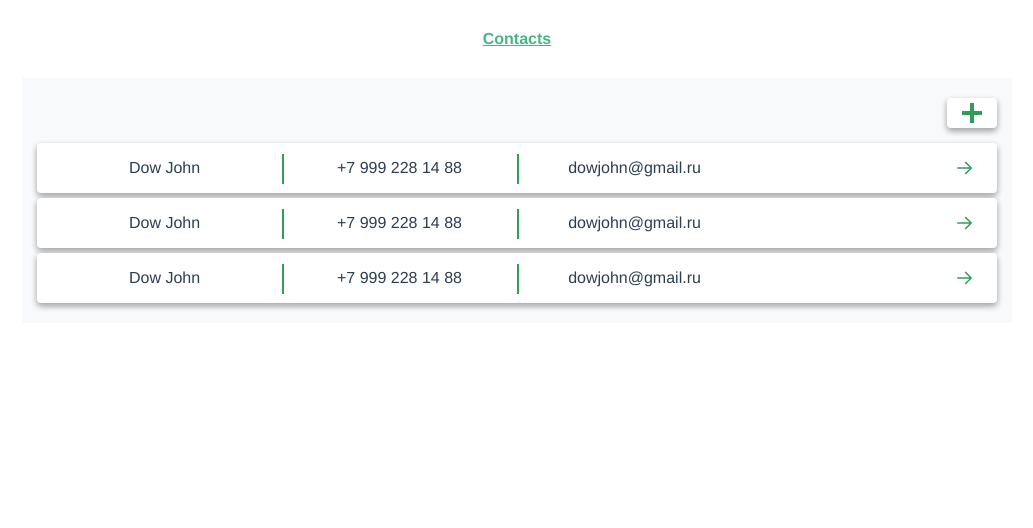
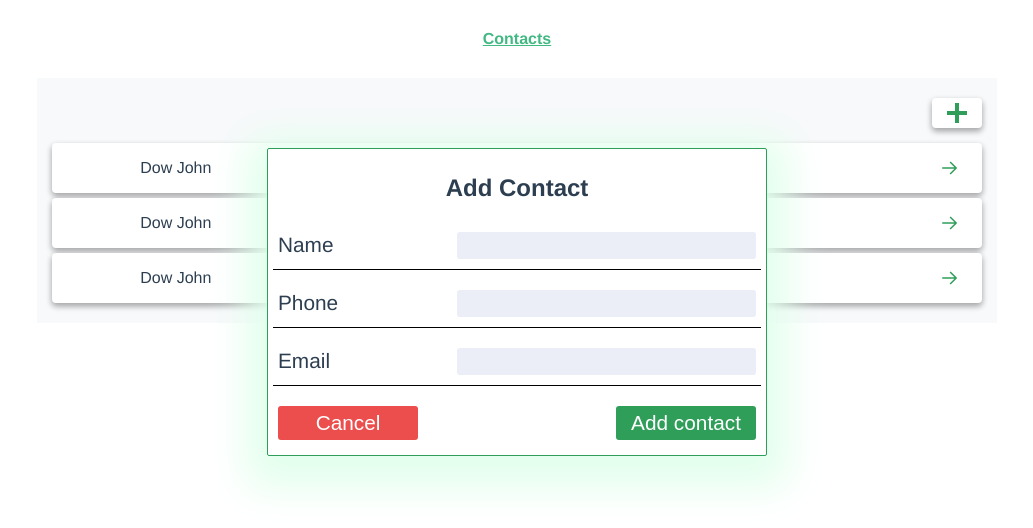
Before and after one commit to Senior-Pomidor/PhoneBook-Vue, a Vue app: page / in a window 1280 px wide. Both pictures are taken after a click on the button 1095 px from the left and 113 px from the top of the page. Shown: the top 528 px of the page, without its empty margins (123-1156 px from the left). Built offline with nearby package versions, Linux system fonts and the light colour scheme.

Commit message:
Added modal window 'AddContact' with styles

```diff
--- a/src/App.vue
+++ b/src/App.vue
@@ -33,10 +33,13 @@
 }
 
 .container {
+  box-sizing: border-box;
   width: 100%;
   max-width: 960px;
   margin: 0 auto;
   padding: 0 15px;
   background: rgb(248, 249, 251);
 }
+
+
 </style>
--- /dev/null
+++ b/src/components/AddContact.vue
@@ -0,0 +1,142 @@
+<template>
+	<div class="add-contact" ref="add_contact">
+		<h2>Add Contact</h2>
+		<form class="add-contact__form" action="">
+			<div class="add-contact__input-field">
+				<label for="add-contact__name">Name</label>
+				<input class="add-contact__input" type="text" id="add-contact__name" v-model="name">
+			</div>
+
+			<div class="add-contact__input-field">
+				<label for="add-contact__phone">Phone</label>
+				<input class="add-contact__input" type="text" id="add-contact__phone" v-model="phone">
+			</div>
+
+			<div class="add-contact__input-field">
+				<label for="add-contact__email">Email</label>
+				<input class="add-contact__input" type="text" id="add-contact__email" v-model="email">
+			</div>
+
+			<div class="add-contact__input-field">
+				<button class="add-contact__btn add-contact__btn--cancel" @click.prevent="close">Cancel</button>
+				<button class="add-contact__btn add-contact__btn--submit" type="submit">Add contact</button>
+			</div>
+		</form>
+	</div>
+</template>
+
+<script>
+export default {
+	data: () => ({
+		name: '',
+		phone: '',
+		email: ''
+	}),
+	methods: {
+		close() {
+			this.$emit('close')
+		}
+	}
+}
+</script>
+
+<style lang="scss" scoped>
+.add-contact {
+	// display: none;
+	position: absolute;
+	top: 70px;
+	left: 50%;
+	width: 500px;
+	box-sizing: border-box;
+	background-color: #fff;
+	border: 1px solid #2f9e59;
+	border-radius: 2px;
+	margin-left: -250px;
+	padding: 5px;
+	box-shadow: 0px 10px 40px 20px #e1ffec;
+
+	&__form {
+		display: flex;
+		flex-direction: column;
+		font-size: 1.3em;
+	}
+
+	&__input-field {
+		display: flex;
+		justify-content: space-between;
+		align-items: center;
+		// border: 1px solid green;
+		padding: 10px 5px;
+
+		&:not(:first-child) {
+			margin-top: 10px;
+		}
+
+		&:not(:last-child) {
+			border-bottom: 1px solid black;
+		}
+	}
+
+	&__input {
+		width: 60%;
+		padding: 5px;
+		border: 1px solid transparent;
+		border-radius: 3px;
+		background-color: #ebedf7;
+
+		&:focus {
+			background-color: transparent;
+			border-color: #2f9e59;
+			outline: none;
+		}
+	}
+
+	&__btn {
+		// margin-top: 30px;
+		width: 140px;
+		color: #fff;
+		font-size: 1em;
+		padding: 5px 10px;
+		border-radius: 3px;
+		border: none;
+		outline: none;
+
+		&--cancel {
+			background-color: rgb(236, 78, 78);
+
+			&:hover {
+				background-color: rgb(207, 40, 40);
+			}
+
+			&:active {
+				background-color: rgba(224, 81, 81, 0.767);
+			}
+		}
+
+		&--submit {
+			background-color: #2f9e59;
+
+			&:hover {
+				background-color: #118d40;
+			}
+
+			&:active {
+				background-color: rgb(85, 212, 134);
+			}
+		}
+	}
+}
+
+@media (max-width: 500px) {
+	.add-contact {
+		left: 0;
+		width: 100%;
+		margin-left: 0;
+		font-size: 0.95em;
+
+		&__btn {
+			width: 130px;
+		}
+	}
+}
+</style>
--- a/src/components/Contact.vue
+++ b/src/components/Contact.vue
@@ -104,4 +104,10 @@
       }
     }
   }
+
+  @media (max-width: 400px) {
+    .contact {
+      font-size: 0.9em;
+    }
+  }
 </style>
--- a/src/views/Contacts.vue
+++ b/src/views/Contacts.vue
@@ -1,7 +1,7 @@
 <template>
   <section class="contacts">
     <div class="contacts__action-btns">
-      <button class="btn contacts__btn--add">
+      <button class="btn contacts__btn--add" @click.prevent="isOpenForm = true">
         <i class="btn__add-icon"></i>
       </button>
     </div>
@@ -9,21 +9,34 @@
     <Contact />
     <Contact />
     <Contact />
+
+    <AddContact v-if="isOpenForm" @close="isOpenForm = false"/>
   </section>
 </template>
 
 <script>
 import Contact from '@/components/Contact.vue'
+import AddContact from '@/components/AddContact.vue'
 
 export default {
   components: {
-    Contact
+    Contact,
+    AddContact
+  },
+  data() {
+    return {
+      isOpenForm: false
+    }
+  },
+  methods: {
+
   }
 }
 </script>
 
 <style lang="scss" scoped>
   .contacts {
+    position: relative;
     padding: 20px 0;
   }
 
```
